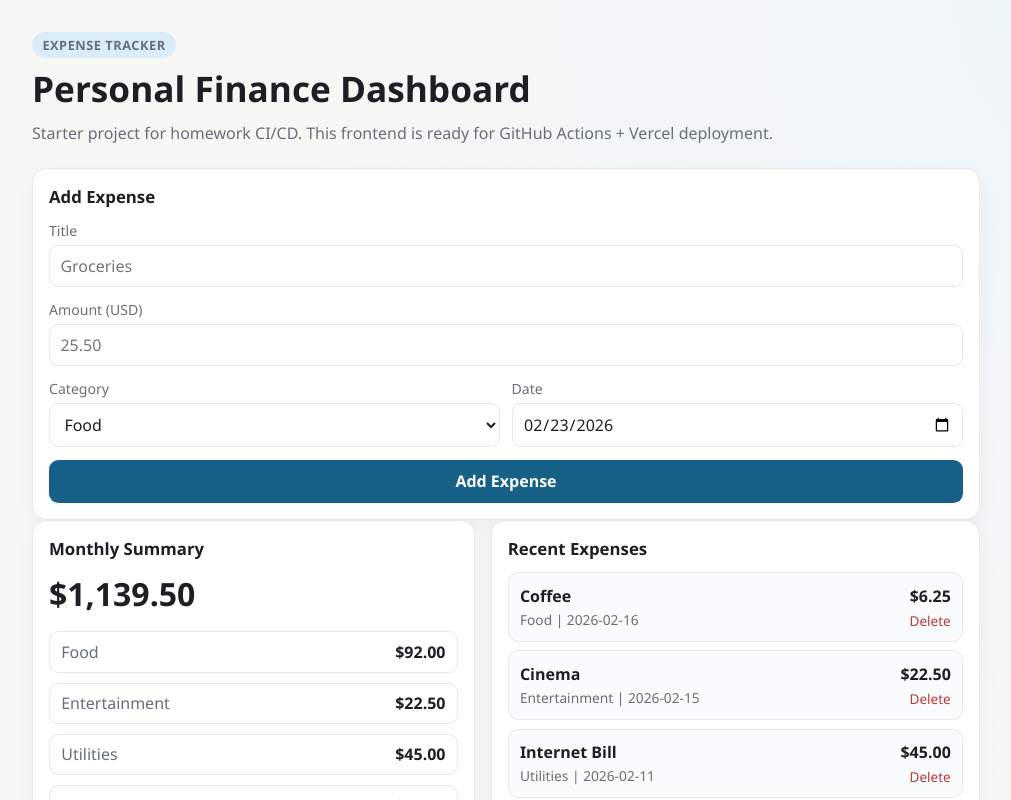
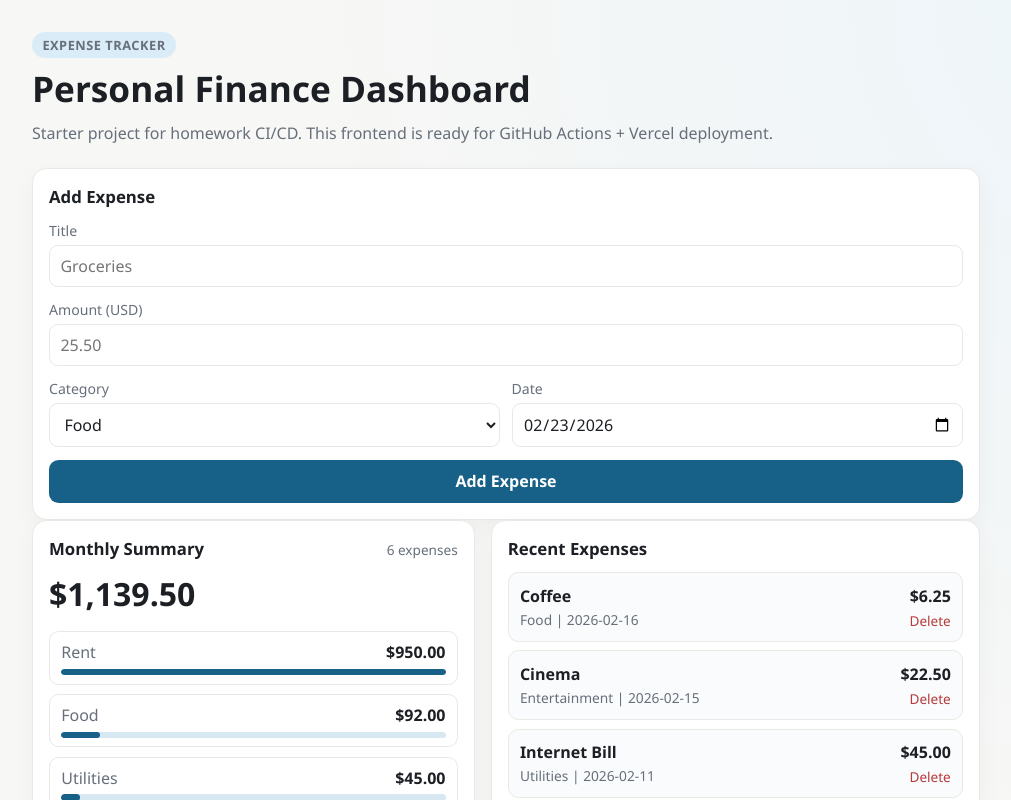
Before and after one commit to kannikakak/expensetracker, a Next.js app in the folder frontend/expense-tracker/: page / in a window 1280 px wide. Shown: the top 800 px of the page, without its empty margins (134-1145 px from the left). Built offline with nearby package versions, Linux system fonts and the light colour scheme.

Commit message:
feat(frontend): enhance summary with category breakdown chart

```diff
--- a/frontend/expense-tracker/app/globals.css
+++ b/frontend/expense-tracker/app/globals.css
@@ -143,22 +143,53 @@ body {
   font-weight: 700;
 }
 
+.summary-head {
+  display: flex;
+  justify-content: space-between;
+  align-items: baseline;
+  gap: 0.6rem;
+}
+
+.summary-caption {
+  margin: 0;
+  color: var(--muted);
+  font-size: 0.85rem;
+}
+
 .category-grid {
   display: grid;
   gap: 0.6rem;
 }
 
 .category-item {
-  display: flex;
-  justify-content: space-between;
-  align-items: center;
+  display: grid;
+  gap: 0.35rem;
   border: 1px solid var(--surface-border);
   border-radius: 0.6rem;
   padding: 0.55rem 0.7rem;
 }
 
-.category-item span {
+.category-content {
+  display: flex;
+  justify-content: space-between;
+  align-items: center;
+}
+
+.category-content span {
   color: var(--muted);
+}
+
+.category-track {
+  height: 0.38rem;
+  border-radius: 999px;
+  background: #d7e8f2;
+  overflow: hidden;
+}
+
+.category-fill {
+  height: 100%;
+  border-radius: 999px;
+  background: var(--accent);
 }
 
 .expense-list {
--- a/frontend/expense-tracker/components/expense-summary.tsx
+++ b/frontend/expense-tracker/components/expense-summary.tsx
@@ -12,23 +12,48 @@ const currency = new Intl.NumberFormat("en-US", {
 export function ExpenseSummary({ expenses }: ExpenseSummaryProps) {
   const total = expenses.reduce((sum, item) => sum + item.amount, 0);
 
-  const totalsByCategory = expenses.reduce<Record<string, number>>((acc, item) => {
+  const totalsByCategory = expenses.reduce<Record<string, number>>(
+    (acc, item) => {
       const current = acc[item.category] ?? 0;
       acc[item.category] = current + item.amount;
       return acc;
-  }, {});
+    },
+    {}
+  );
+
+  const categoryEntries = Object.entries(totalsByCategory).sort(
+    (left, right) => right[1] - left[1]
+  );
+
+  const largestCategoryTotal = categoryEntries[0]?.[1] ?? 1;
 
   return (
     <section className="card">
+      <div className="summary-head">
         <h2>Monthly Summary</h2>
+        <p className="summary-caption">{expenses.length} expenses</p>
+      </div>
       <p className="total">{currency.format(total)}</p>
       <div className="category-grid">
-        {Object.entries(totalsByCategory).map(([category, amount]) => (
+        {categoryEntries.length === 0 ? (
+          <p className="empty-state">No category totals yet.</p>
+        ) : (
+          categoryEntries.map(([category, amount]) => {
+            const widthPercent = Math.round((amount / largestCategoryTotal) * 100);
+
+            return (
               <div key={category} className="category-item">
+                <div className="category-content">
                   <span>{category}</span>
                   <strong>{currency.format(amount)}</strong>
                 </div>
-        ))}
+                <div className="category-track">
+                  <div className="category-fill" style={{ width: `${widthPercent}%` }} />
+                </div>
+              </div>
+            );
+          })
+        )}
       </div>
     </section>
   );
```
Lines whose indentation alone changed are shown as unchanged.
